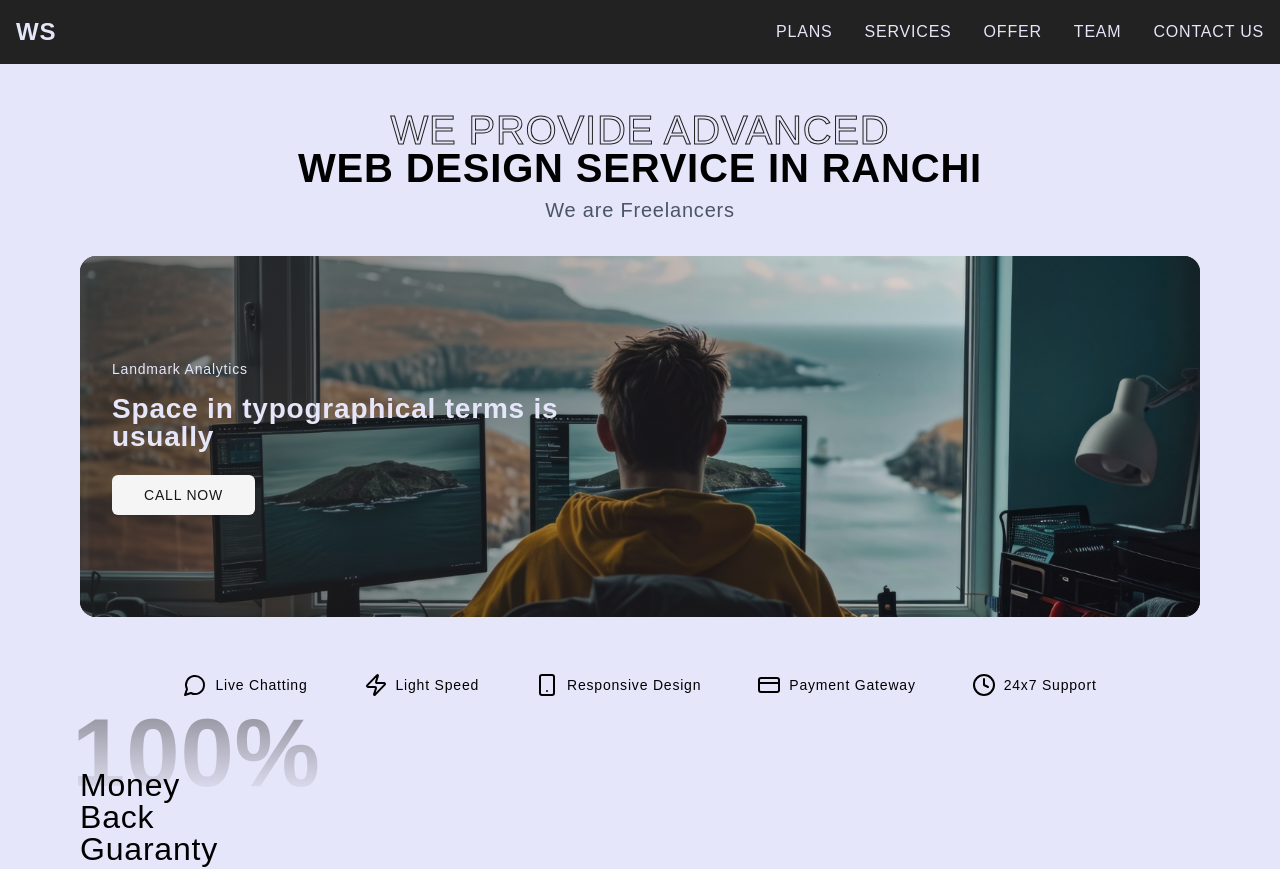
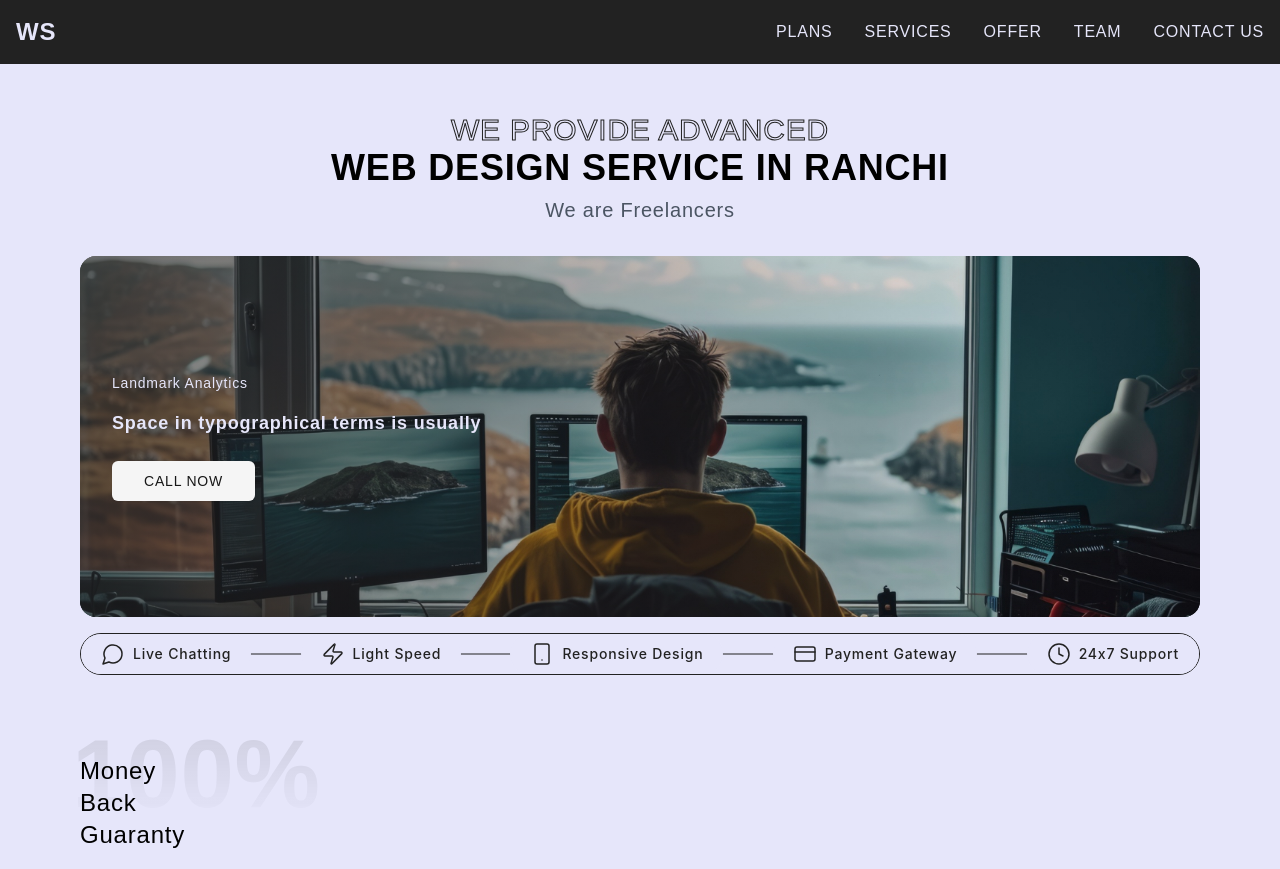
Before and after one commit to Amit-Fran-Dev/websoul, a Next.js app: page / in a window 1280 px wide. Shown: the top 869 px of the page. Built offline with nearby package versions, Linux system fonts and the light colour scheme.

Commit message:
adding fonts

```diff
--- a/components/main/ContactForm.js
+++ b/components/main/ContactForm.js
@@ -166,8 +166,14 @@ export default function ContactForm() {
           // src="https://cdn.pixabay.com/video/2022/09/30/133081-755697272_tiny.mp4"
           // src="https://cdn.pixabay.com/video/2020/12/03/58201-487176833_tiny.mp4"
           src="https://cdn.pixabay.com/video/2022/06/22/121785-724719741_tiny.mp4"
+          // src="https://cdn.pixabay.com/video/2022/11/11/138553-769988105_tiny.mp4"
           controls={false}
         ></video>
+        {/* <img
+            className="videoContact"
+            src="/bg.gif"
+            controls={false}
+          /> */}
     </div>
   );
 }
--- a/components/main/HeroSection.js
+++ b/components/main/HeroSection.js
@@ -22,7 +22,7 @@ const HeroSection = () => {
     </p>
 
     {/* Hero Card */}
-    <div className="relative aspect-[4/2] md:aspect-[3.1] rounded-2xl overflow-hidden mb-12 bg-black">
+    <div className="relative aspect-[4/2] md:aspect-[3.1] rounded-2xl overflow-hidden mb-4 bg-black">
       <img
         src={"/images/1.jpg"}
         alt="Hero image"
@@ -42,12 +42,12 @@ const HeroSection = () => {
     </div>
 
     {/* Features */}
-    <div className="flex flex-wrap justify-center gap-4 mb-16">
-      <Feature icon={<MessageCircle />} text="Live Chatting" />
-      <Feature icon={<Zap />} text="Light Speed" />
-      <Feature icon={<Smartphone />} text="Responsive Design" />
-      <Feature icon={<CreditCard />} text="Payment Gateway" />
-      <Feature icon={<Clock />} text="24x7 Support" />
+    <div className="flex buttonGroupSt z-10 bg-white rounded-full flex-wrap relative font-sans font-bold justify-between gap-2 mb-20">
+      <Feature icon={<MessageCircle strokeWidth={1.5} />} text="Live Chatting" />
+      <Feature icon={<Zap strokeWidth={1.5} />} text="Light Speed" />
+      <Feature icon={<Smartphone strokeWidth={1.5} />} text="Responsive Design" />
+      <Feature icon={<CreditCard strokeWidth={1.5} />} text="Payment Gateway" />
+      <Feature icon={<Clock strokeWidth={1.5} />} text="24x7 Support" />
     </div>
 
     {/* Guarantee Section */}
@@ -83,9 +83,9 @@ export default HeroSection
 
 function Feature({ icon, text }) {
     return (
-      <div className="flex items-center gap-2 bg-white/80 backdrop-blur-sm rounded-full px-5 py-2">
+      <div className="flex hover:bg-black hover:text-white cursor-pointer bg-white rounded-full items-center gap-2 text-black px-5 py-2">
         {icon}
-        <span className="text-sm font-medium">{text}</span>
+        <span className="text-sm font-medium hidden md:block">{text}</span>
       </div>
     );
   }
--- a/components/main/WorkProcess.js
+++ b/components/main/WorkProcess.js
@@ -6,11 +6,11 @@ export default function WorkProcess() {
     <div className="workProcess z-10 relative bg-black text-white overflow-hidden">
       <div className="container max-w-6xl mx-auto px-4 py-12 ">
         {/* Header */}
-        <div className="space-y-1">
+        <div className="">
           <h2 className="text-4xl md:text-4xl sm:text-3xl strokeTextWhite font-eraBold mb-0">
             STEPS
           </h2>
-          <div className="space-y-1 flex gap-2">
+          <div className="flex gap-2">
             <h2 className="text-4xl md:text-4xl sm:text-3xl font-eraBold">
               WE DO
             </h2>
--- a/styles/fonts.css
+++ b/styles/fonts.css
@@ -32,7 +32,7 @@
 
 @font-face {
     font-family: "nasBold";
-    src: url("/fonts/NasionalSansBold-woxB3.ttf") format("truetype");
+    src: url("/fonts/NasionalSansUltrabold-2vGWv.ttf") format("truetype");
     font-weight: normal;
 }
 
@@ -41,3 +41,28 @@
     src: url("/fonts/NasionalSansSemibold-7O36P.ttf") format("truetype");
     font-weight: normal;
 }
+
+/* h1 {
+    font-size: clamp(2rem, 5vw, 3rem) !important;
+  }
+
+  h2 {
+    font-size: clamp(1.75rem, 4.5vw, 2.5rem) !important;
+  }
+
+  h3 {
+    font-size: clamp(1.5rem, 4vw, 2rem) !important;
+  }
+
+  h4 {
+    font-size: clamp(1.25rem, 3.5vw, 1.75rem) !important;
+  }
+
+  h5 {
+    font-size: clamp(1rem, 3vw, 1.5rem) !important;
+  }
+
+  h6 {
+    font-size: clamp(0.875rem, 2.5vw, 1.25rem) !important;
+  }
+   */
--- a/styles/globals.css
+++ b/styles/globals.css
@@ -87,7 +87,25 @@ body {
   -webkit-text-fill-color: transparent;
   left: -0.5rem;
   top:-4rem;
+  animation: faded linear;
+  animation-timeline: view(60% auto);
 }
+
+@keyframes faded {
+  from{
+    opacity: 0;
+    transform: translateY(3rem);
+  }
+  to{
+    opacity: 1;
+    transform: translateY(0);
+  }
+}
+
+
+
+
+
 
 .body {
   background-color: #e6e6fa;
@@ -157,29 +175,6 @@ body {
   background-size: contain;
 }
 
-h1 {
-  font-size: clamp(2rem, 5vw, 3rem) !important;
-}
-
-h2 {
-  font-size: clamp(1.75rem, 4.5vw, 2.5rem) !important;
-}
-
-h3 {
-  font-size: clamp(1.5rem, 4vw, 2rem) !important;
-}
-
-h4 {
-  font-size: clamp(1.25rem, 3.5vw, 1.75rem) !important;
-}
-
-h5 {
-  font-size: clamp(1rem, 3vw, 1.5rem) !important;
-}
-
-h6 {
-  font-size: clamp(0.875rem, 2.5vw, 1.25rem) !important;
-}
 
 
 .workProcess::before{
@@ -193,13 +188,14 @@ h6 {
   background-repeat: no-repeat;
   filter: grayscale(100%);
   opacity: 0.07;
+  z-index: -11;
 }
 .vidContainer{
   position: relative;
   width: 100%;
   height: 100%;
   /* background-color: #e6e6fa; */
-  background-color: #222222;
+  /* background-color: #222222; */
 }
 .videoContact{
   position: absolute;
@@ -213,3 +209,20 @@ h6 {
   filter: grayscale(100%);
   mix-blend-mode:difference;
 }
+
+.buttonGroupSt{
+  border: 1px solid #222222;
+  position: relative;
+}
+
+.buttonGroupSt::after{
+  content: '';
+  position: absolute;
+  width: 100%;
+  height: 1px;
+  left: 50%;
+  top: 50%;
+  transform: translate(-50%,-50%);
+  background-color: #222222;
+  z-index: -1;
+}
```
Also changed, not shown: 1 other file (tests, documents, lock files or other folders).
